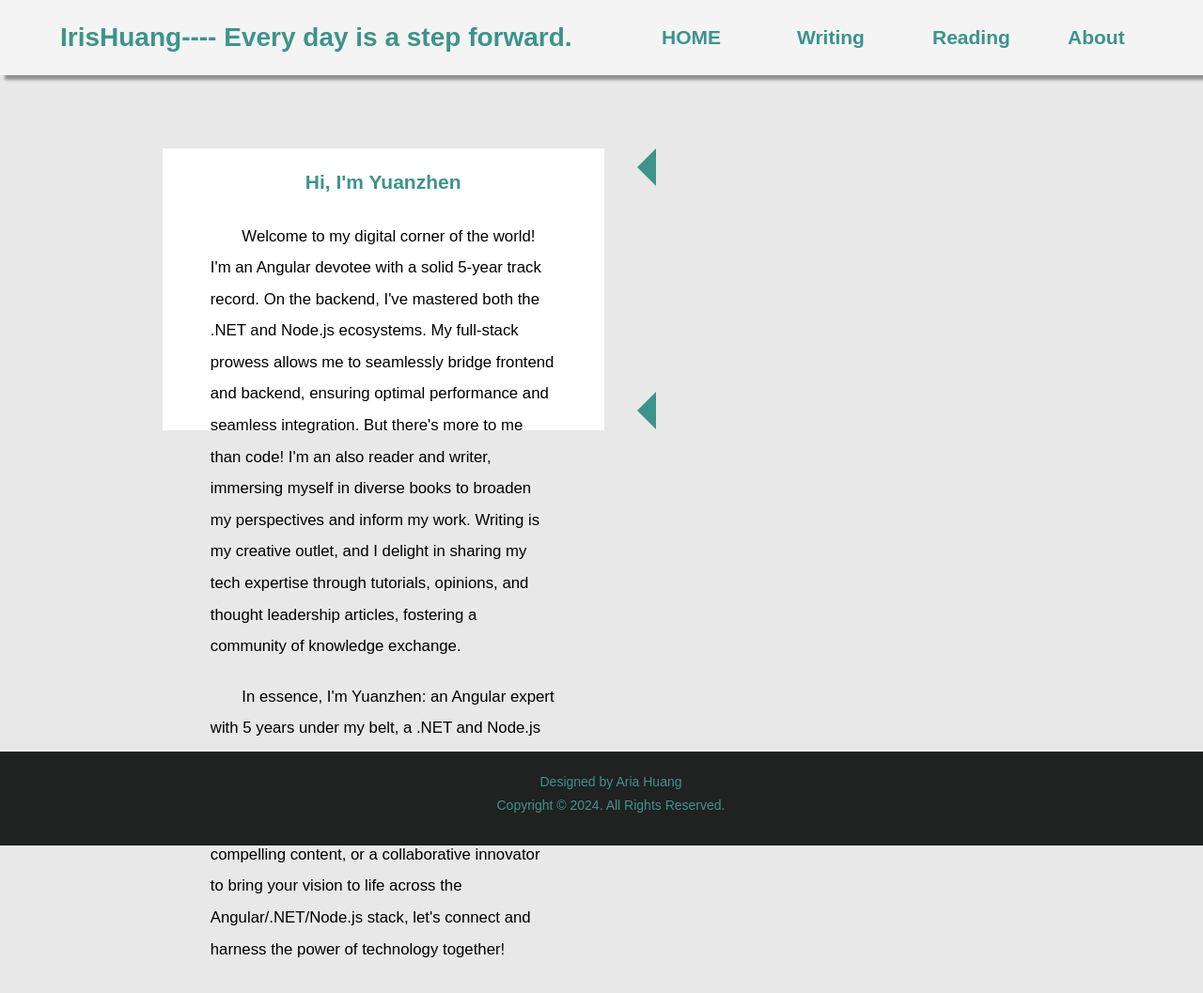
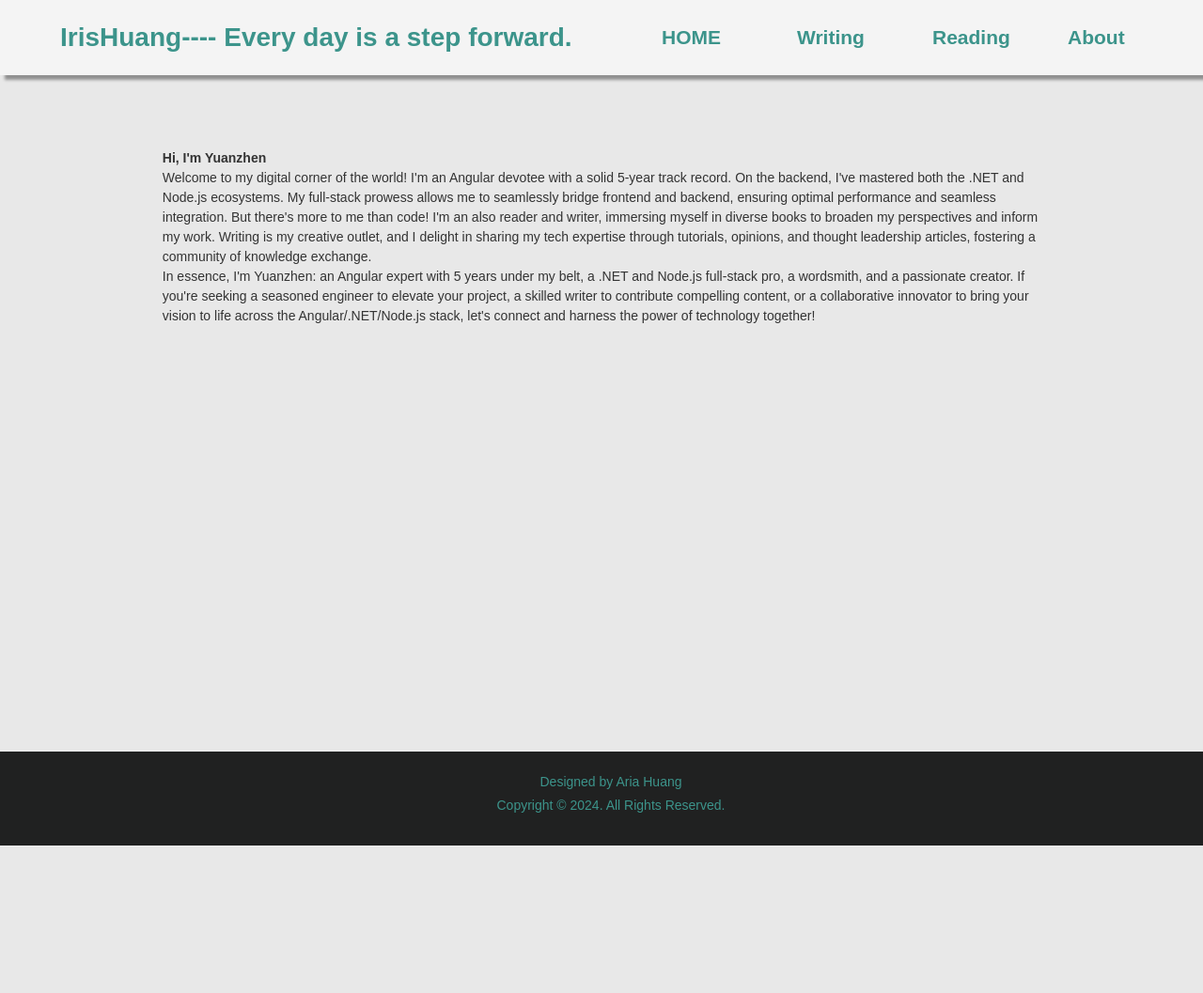
Before and after one commit to Jasminehyz/Jasminehyz.github.io, a Jekyll site: the page built from index.html, in a window 1280 px wide. Shown: the whole page at 94% size. Built offline with Jekyll 4.4.1, drawn with Linux system fonts in a browser that asks for light colours; nearby versions of some CDN libraries; library files that are not in the unit come from our copies; comment, search, counter and statistics services are not loaded; after the commit the page ends 900 px from its top, so only the background shows below that.

Commit message:
Update index.html

```diff
--- a/_layouts/index.html
+++ b/_layouts/index.html
@@ -1,7 +1,6 @@
  {% include header.html %}
   <div class="container">
          <div class="mid">
-                <div class="left">
                 <h2>Hi, I'm Yuanzhen</h2>
                 <p>Welcome to my digital corner of the world! I'm an Angular devotee with a solid 5-year track record.
 
@@ -12,10 +11,7 @@ But there's more to me than code! I'm an also reader and writer, immersing mysel
 <p>In essence, I'm Yuanzhen: an Angular expert with 5 years under my belt, a .NET and Node.js full-stack pro, a wordsmith, and a passionate creator. If you're seeking a seasoned engineer to elevate your project, a skilled writer to contribute compelling content, or a collaborative innovator to bring your vision to life across the Angular/.NET/Node.js stack, let's connect and harness the power of technology together!</p>
 
 </p>
-                <div class="arrow arrow1">
-                </div>
-                <div class="arrow arrow2">
-                </div>
+
                 </div>
 
   </div>
```
